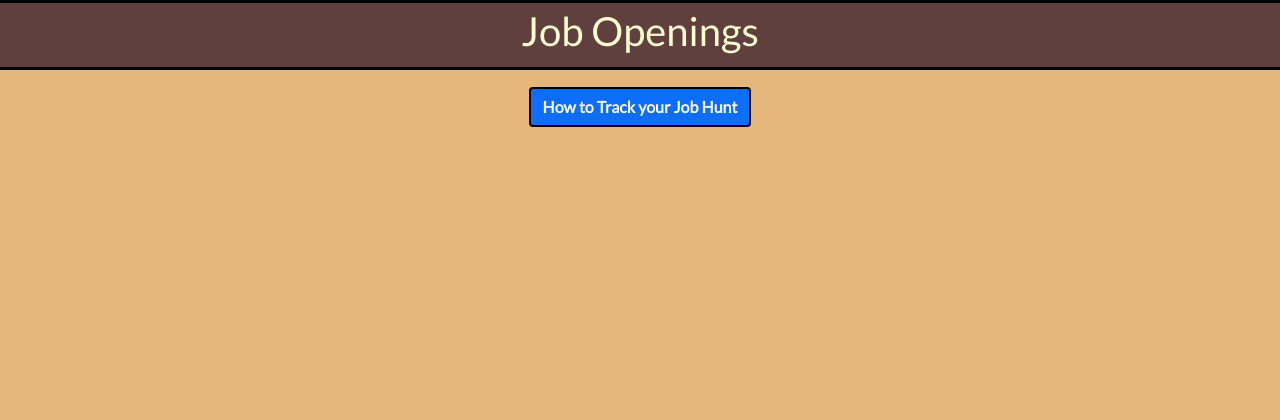
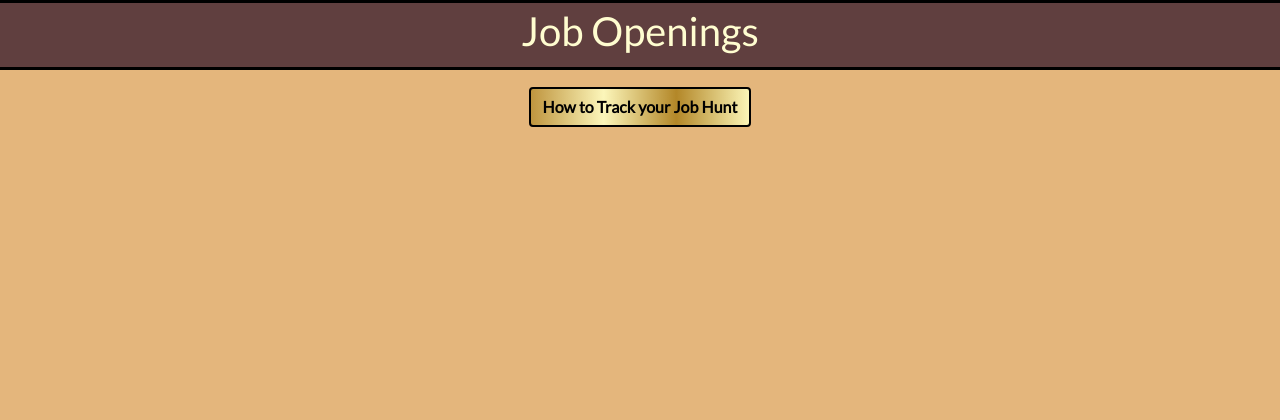
Before and after one commit to dnlbowers/jobs-a-gooden, a Django app: page / in a window 1280 px wide. Shown: the part 616-1036 px from the top of the page. Run offline with Django 3.2, Linux system fonts and the light colour scheme; data comes from the database, SQL or seed files in the repository; some libraries are stand-ins or nearby versions; some web fonts are replaced.

```diff
--- a/job_search/templates/job_search/pages/job-list.html
+++ b/job_search/templates/job_search/pages/job-list.html
@@ -9,7 +9,7 @@
         </div>
         <div class="container-fluid">
             <div class="text-center">
-                <a id="instructions-link" class="text-center btn btn-primary" href="{% url 'tracking_instructions' %}">How to Track your Job Hunt</a>
+                <a id="instructions-link" class="text-center btn btn-large" href="{% url 'tracking_instructions' %}">How to Track your Job Hunt</a>
             </div>
             <div class="row">
 
--- a/job_search/templates/job_search/pages/tracking-instructions.html
+++ b/job_search/templates/job_search/pages/tracking-instructions.html
@@ -38,8 +38,8 @@
                         </p>
                         <div class="text-center">
                             <a href="{% url 'job_list' %}" class="btn btn-primary btn-large">Open Positions</a>
-                            {% if user.authenticated %}
-                                <a href="{% url 'pin_board' %}" class="btn btn-secondary btn-large">Saved jobs</a>
+                            {% if user.is_authenticated %}
+                                <a href="{% url 'pin_board' %}" class="btn btn-success btn-large">Saved jobs</a>
                             {% endif %}
                         </div>
                     </section>
--- a/static/css/style.css
+++ b/static/css/style.css
@@ -49,6 +49,7 @@ body {
 
 .btn {
   border: 2px solid #000!important;
+  font-weight: bolder;
 }
 
 .border-bottom {
@@ -125,13 +126,14 @@ main {
 }
 
 #instructions-link {
-  color: #fafafa;
-  font-weight: bolder;
-  text-decoration: none;
+    background: linear-gradient(to right, #bf953f, #fcf6ba, #b38728,#fbf5b7 );
+    color: #000;
+    text-decoration: none;
 }
 
 #instructions-link:hover {
-  color: #e4b67c
+    background: linear-gradient(to right, #fbf5b7 ,#b38728,#fcf6ba,#bf953f);
+    text-decoration: underline;
 }
 
 /* ------------------------------------------------------------ Add job form */
```
Also changed, not shown: job_search/templates/job_search/components/note-form.html (+7 -1 lines).
